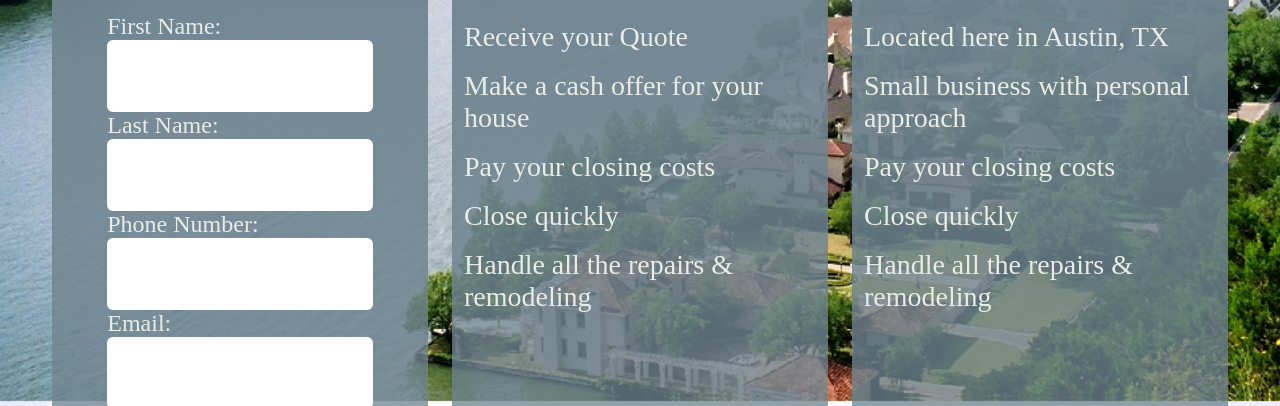
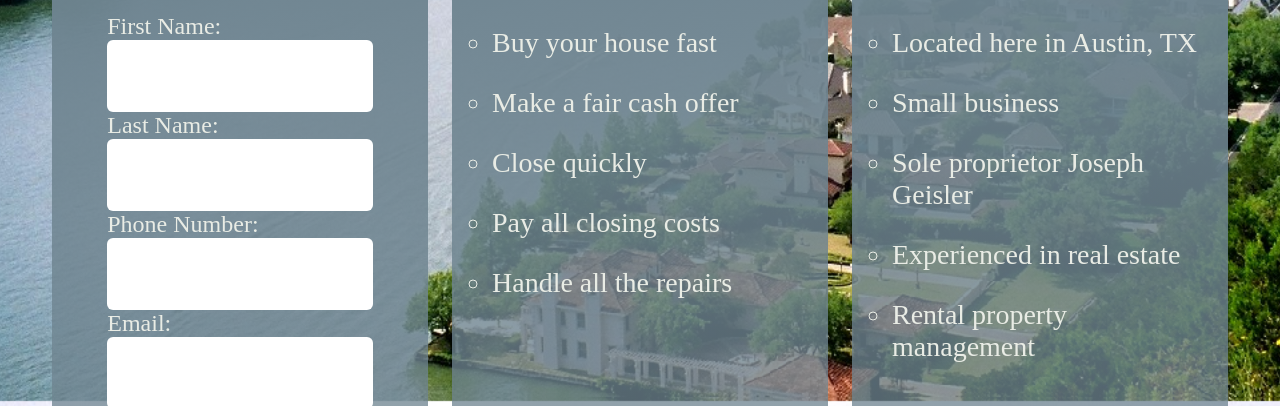
Before and after one commit to jmarlett93/F2B-site, a website: page index.html in a window 1280 px wide. Shown: the part 399-805 px from the top of the page. Drawn offline with Linux system fonts and the light colour scheme.

Commit message:
building for production

```diff
--- a/css/main.css
+++ b/css/main.css
@@ -202,10 +202,13 @@ a {
 .space-box > ul {
      display: flex;
      flex-flow: column wrap;
-     justify-content:space-around; }
+     justify-content:space-around;
+    list-style-position: outside;
+     list-style-type: circle; }
 
 .space-box > ul > li  {
-    margin: 0.3em 0;
+    display: list-item;
+    margin: 0.5em 0 0.5em 1em;
     font-size: 1.75em; }
 
 .icon {
--- a/index.html
+++ b/index.html
@@ -80,11 +80,11 @@
             <div class="space-box">
                 <h2>What We Do</h2>
                 <ul>
-                    <li>Receive your Quote</li>
-                    <li>Make a cash offer for your house</li>
-                    <li>Pay your closing costs</li>
+                    <li>Buy your house fast</li>
+                    <li>Make a fair cash offer</li>
                     <li>Close quickly</li>
-                    <li>Handle all the repairs & remodeling</li>
+                    <li>Pay all closing costs</li>
+                    <li>Handle all the repairs</li>
                 </ul>
                 <footer></footer>
             </div> <!--end of space-box -->
@@ -93,10 +93,10 @@
                 <h2>Who We Are</h2>
                 <ul>
                     <li>Located here in Austin, TX</li>
-                    <li>Small business with personal approach</li>
-                    <li>Pay your closing costs</li>
-                    <li>Close quickly</li>
-                    <li>Handle all the repairs & remodeling</li>
+                    <li>Small business</li>
+                    <li>Sole proprietor Joseph Geisler</li>
+                    <li>Experienced in real estate</li>
+                    <li>Rental property management</li>
                 </ul>
                 <footer></footer>
             </div><!--end of space-box -->
```
Also changed, not shown: contact/index.html (+2 -2 lines), package.json (added, +20 -0 lines).
